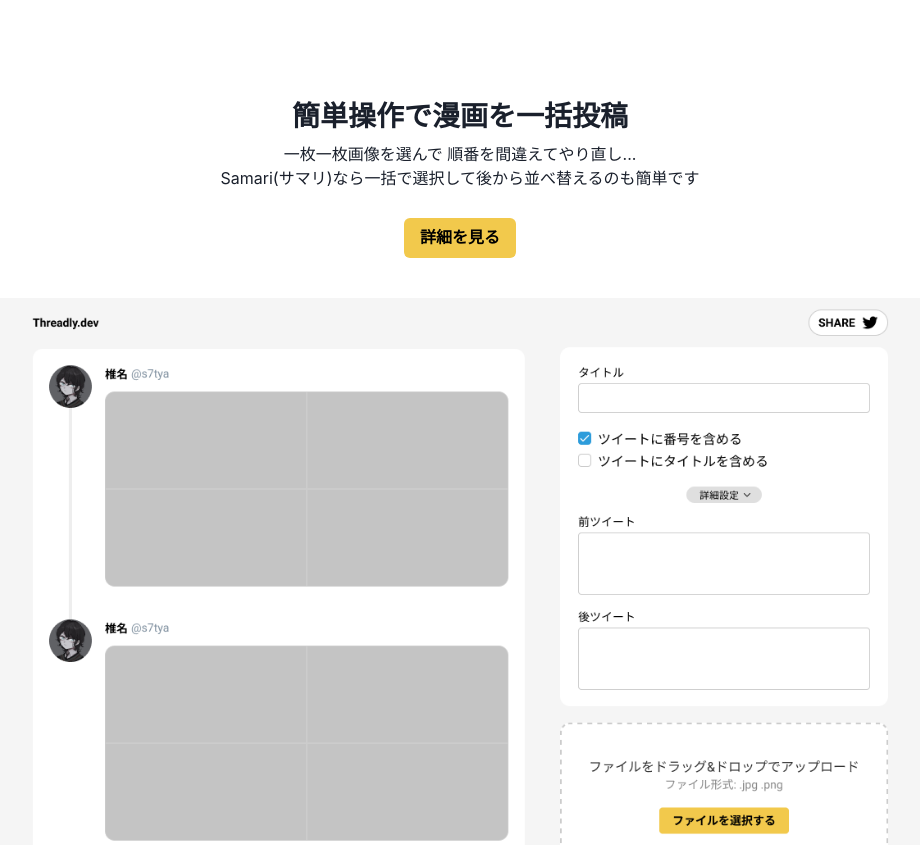
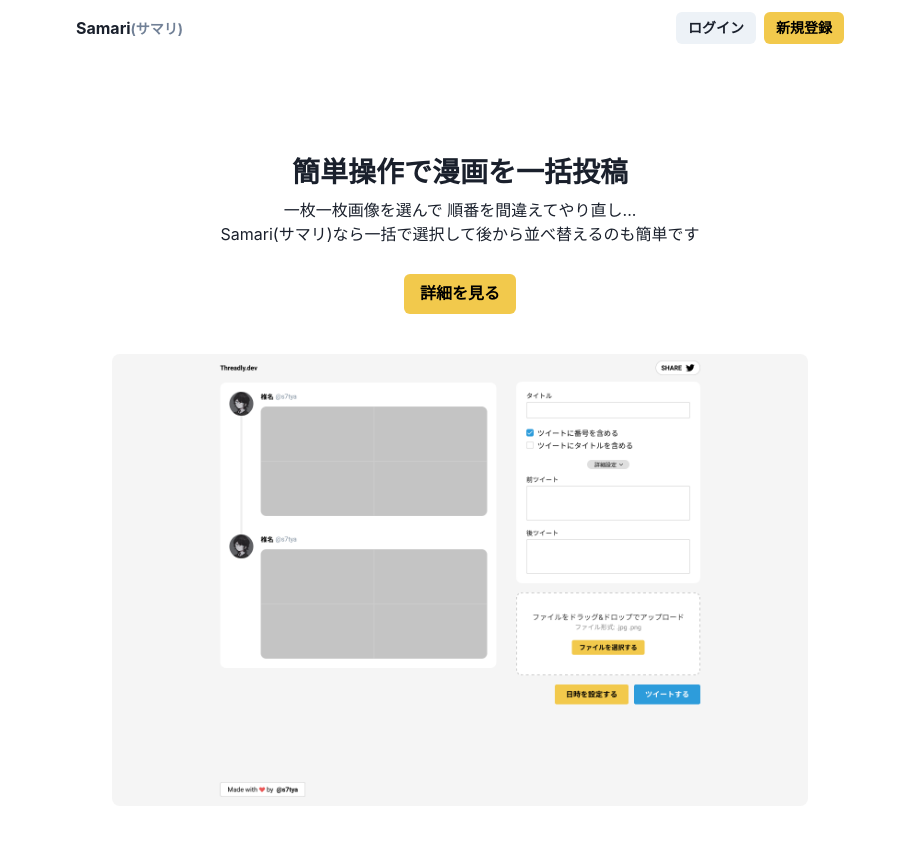
Before and after one commit to s7tya/samari-page, a Next.js app: page / in a window 1280 px wide. Shown: the top 845 px of the page, without its empty margins (180-1100 px from the left). After the commit the page ends 806 px from the top, so only its background shows below. Built offline with nearby package versions, Linux system fonts and the light colour scheme.

Commit message:
[WIP] add ヘッダーを追加

```diff
--- /dev/null
+++ b/components/Header.tsx
@@ -0,0 +1,28 @@
+import { Button, Flex, HStack, Spacer, Text } from "@chakra-ui/react";
+import React from "react";
+
+export const Header: React.FC = () => {
+  return (
+    <Flex
+      as="header"
+      paddingY="12px"
+      alignItems="center"
+      maxW="container.md"
+      mx="auto"
+    >
+      <Text fontWeight="bold">
+        Samari
+        <Text as="span" fontSize="sm" color="gray.500">
+          (サマリ)
+        </Text>
+      </Text>
+      <Spacer />
+      <HStack>
+        <Button size="sm">ログイン</Button>
+        <Button size="sm" colorScheme="brand" color="black">
+          新規登録
+        </Button>
+      </HStack>
+    </Flex>
+  );
+};
--- a/pages/_app.tsx
+++ b/pages/_app.tsx
@@ -2,10 +2,12 @@
 import type { AppProps } from "next/app";
 import { ChakraProvider } from "@chakra-ui/react";
 import { theme } from "../styles/theme";
+import { Header } from "../components/Header";
 
 function MyApp({ Component, pageProps }: AppProps) {
   return (
     <ChakraProvider theme={theme}>
+      <Header />
       <Component {...pageProps} />
     </ChakraProvider>
   );
--- a/pages/index.tsx
+++ b/pages/index.tsx
@@ -1,6 +1,7 @@
 import {
   Button,
   ButtonGroup,
+  Container,
   Heading,
   Img,
   Stack,
@@ -10,7 +11,7 @@
 
 const Home: NextPage = () => {
   return (
-    <>
+    <Container maxW="container.md">
       <Stack spacing="40px" pt="100px" px="20px" alignItems="center">
         <Stack spacing="28px" alignItems="center">
           <Stack spacing="8px" alignItems="center">
@@ -34,7 +35,7 @@
         </Stack>
         <Img src="/thumbnail.png" rounded="lg" />
       </Stack>
-    </>
+    </Container>
   );
 };
 
```
